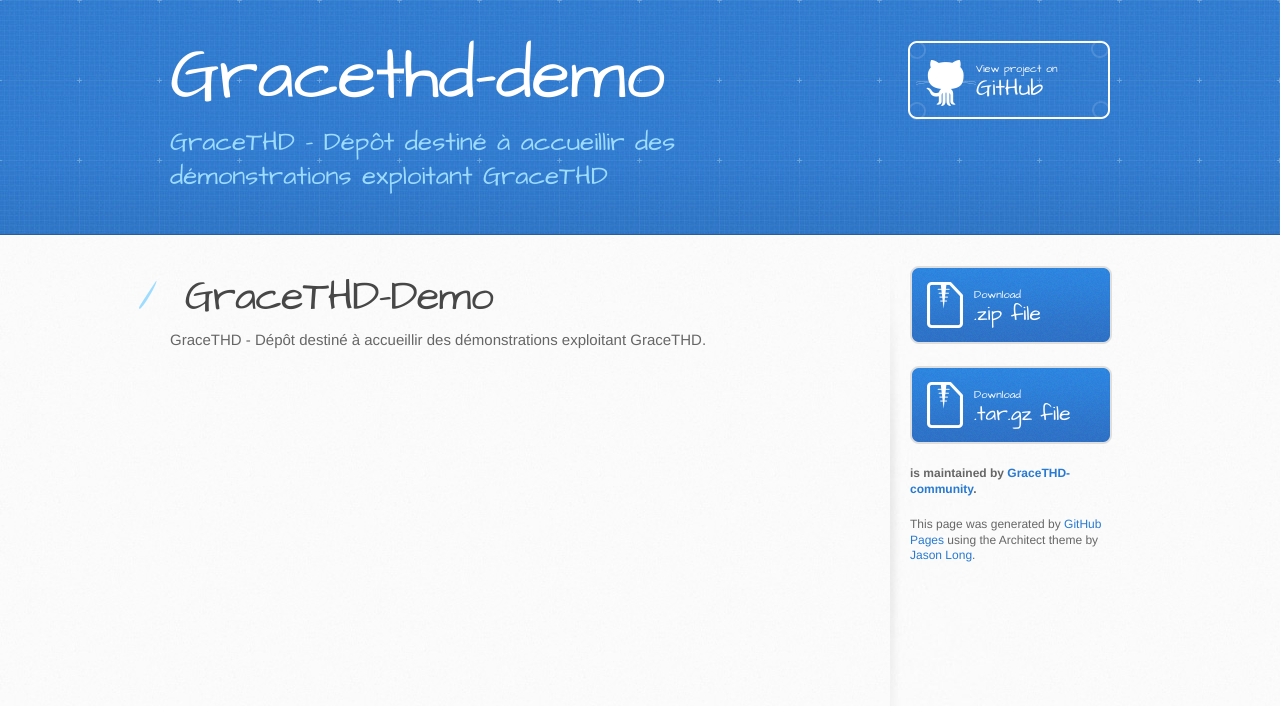
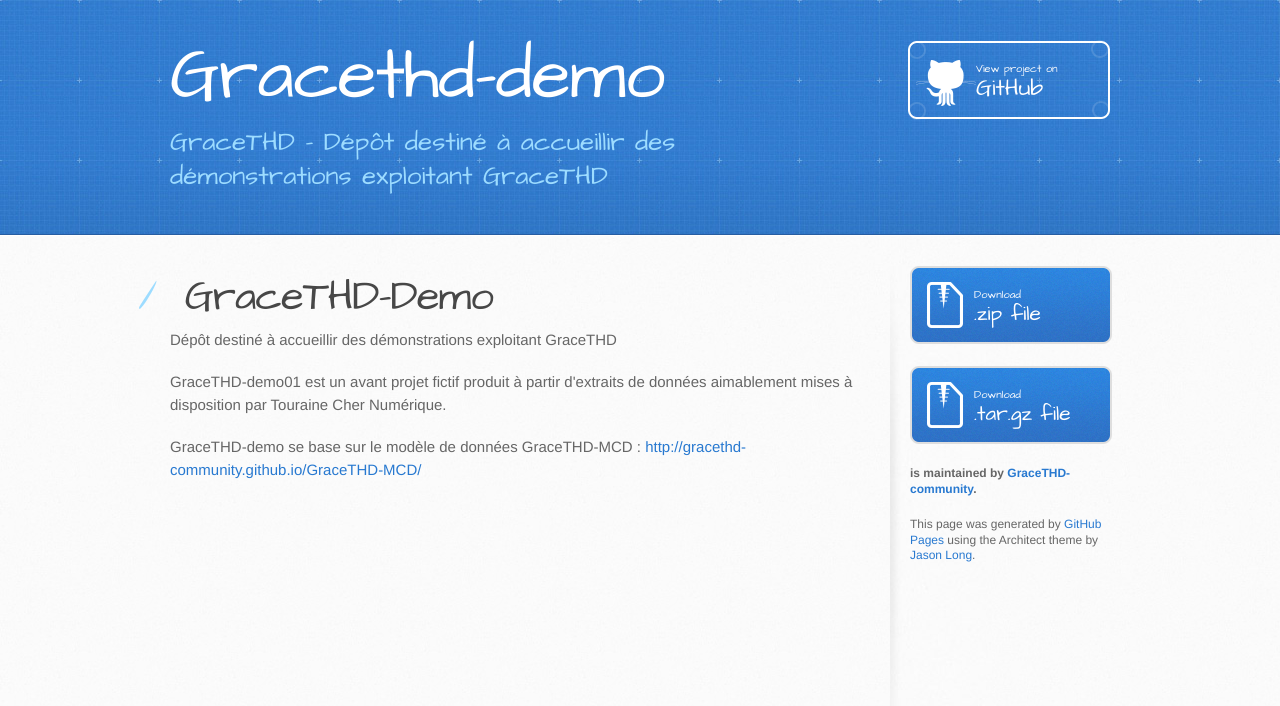
Before and after one commit to GraceTHD-community/GraceTHD-Demo, a plain HTML site: page index.html in a window 1280 px wide. Drawn offline with Linux system fonts and the light colour scheme.

Commit message:
Create gh-pages branch via GitHub

```diff
--- a/index.html
+++ b/index.html
@@ -31,7 +31,12 @@
           <h1>
 <a id="gracethd-demo" class="anchor" href="#gracethd-demo" aria-hidden="true"><span class="octicon octicon-link"></span></a>GraceTHD-Demo</h1>
 
-<p>GraceTHD - Dépôt destiné à accueillir des démonstrations exploitant GraceTHD. </p>
+<p>Dépôt destiné à accueillir des démonstrations exploitant GraceTHD</p>
+
+<p>GraceTHD-demo01 est un avant projet fictif produit à partir d'extraits de données aimablement mises à disposition par Touraine Cher Numérique. </p>
+
+<p>GraceTHD-demo se base sur le modèle de données GraceTHD-MCD :
+<a href="http://gracethd-community.github.io/GraceTHD-MCD/">http://gracethd-community.github.io/GraceTHD-MCD/</a></p>
         </section>
 
         <aside id="sidebar">
--- a/params.json
+++ b/params.json
@@ -1 +1 @@
-{"name":"Gracethd-demo","tagline":"GraceTHD - Dépôt destiné à accueillir des démonstrations exploitant GraceTHD","body":"# GraceTHD-Demo\r\nGraceTHD - Dépôt destiné à accueillir des démonstrations exploitant GraceTHD. \r\n\r\n\r\n","google":"","note":"Don't delete this file! It's used internally to help with page regeneration."}
+{"name":"Gracethd-demo","tagline":"GraceTHD - Dépôt destiné à accueillir des démonstrations exploitant GraceTHD","body":"# GraceTHD-Demo\r\nDépôt destiné à accueillir des démonstrations exploitant GraceTHD\r\n\r\nGraceTHD-demo01 est un avant projet fictif produit à partir d'extraits de données aimablement mises à disposition par Touraine Cher Numérique. \r\n\r\nGraceTHD-demo se base sur le modèle de données GraceTHD-MCD : \r\nhttp://gracethd-community.github.io/GraceTHD-MCD/\r\n","google":"","note":"Don't delete this file! It's used internally to help with page regeneration."}
```
